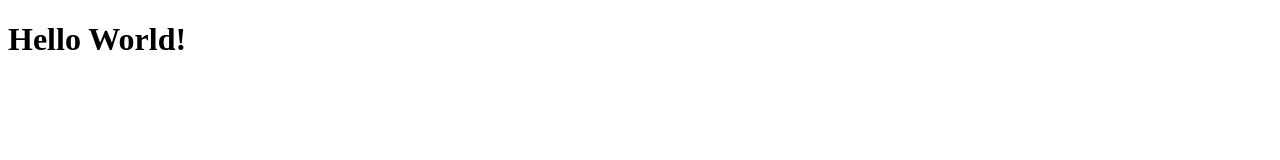
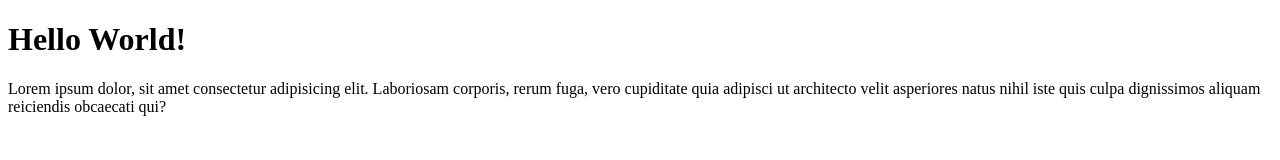
Before and after one commit to ZhunWeky/wpu-git-test, a plain HTML site: page index.html in a window 1280 px wide. Drawn offline with Linux system fonts and the light colour scheme.

Commit message:
add some paragraph

```diff
--- a/index.html
+++ b/index.html
@@ -7,6 +7,6 @@
 </head>
 <body>
     <h1>Hello World!</h1>
-
+    <p>Lorem ipsum dolor, sit amet consectetur adipisicing elit. Laboriosam corporis, rerum fuga, vero cupiditate quia adipisci ut architecto velit asperiores natus nihil iste quis culpa dignissimos aliquam reiciendis obcaecati qui?</p>
 </body>
 </html>
```
